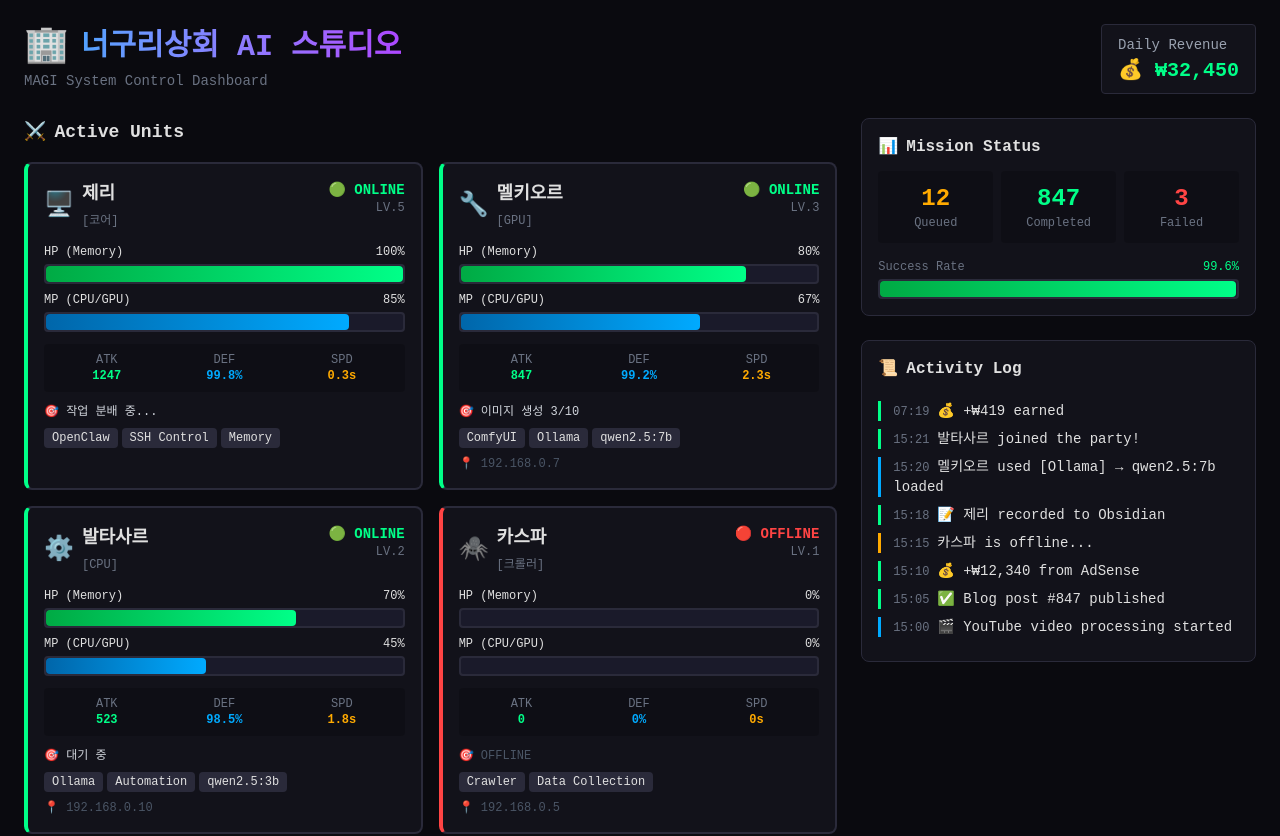
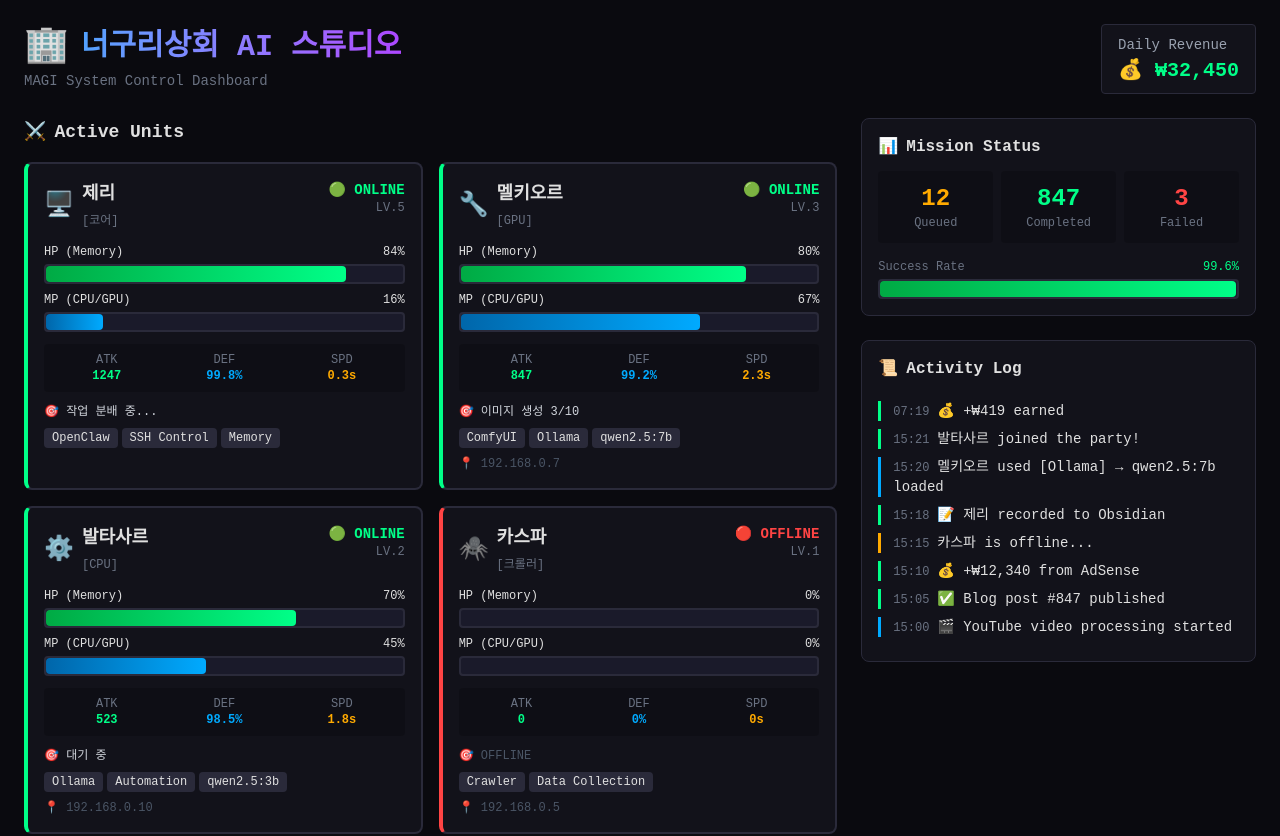
Before and after one commit to luos1/magi-dashboard, a React (Vite) app: page / in a window 1280 px wide. Shown: the top 836 px of the page. Built offline with nearby package versions, Linux system fonts and the light colour scheme.

Commit message:
Fix Jerry memory display (84%)

```diff
--- a/src/App.jsx
+++ b/src/App.jsx
@@ -13,8 +13,8 @@ const initialNodes = [
     role: '코어',
     status: 'online',
     level: 5,
-    hp: 100,
-    mp: 85,
+    hp: 84,  // 컨텍스트 127k/150k = 84%
+    mp: 16,  // 여유 공간
     stats: { atk: 1247, def: 99.8, spd: 0.3 },
     currentTask: '작업 분배 중...',
     skills: ['OpenClaw', 'SSH Control', 'Memory'],
```
